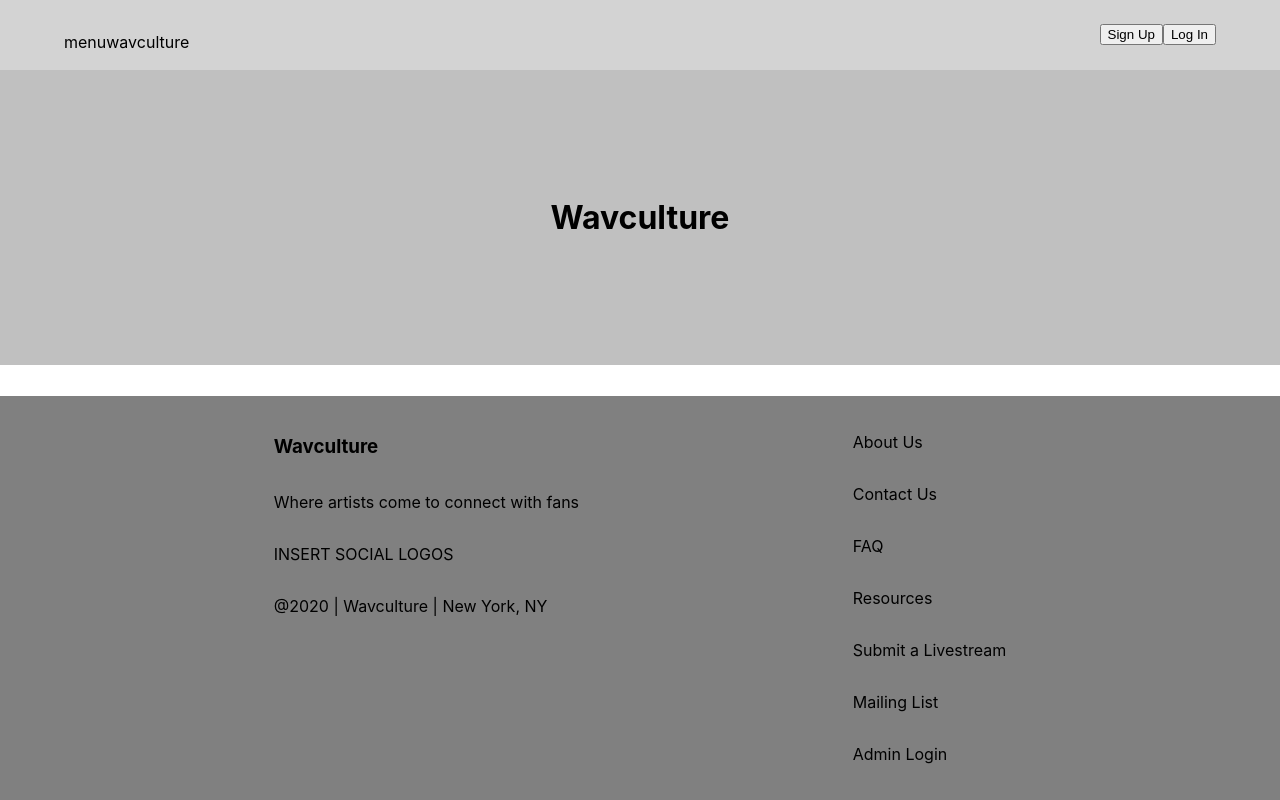
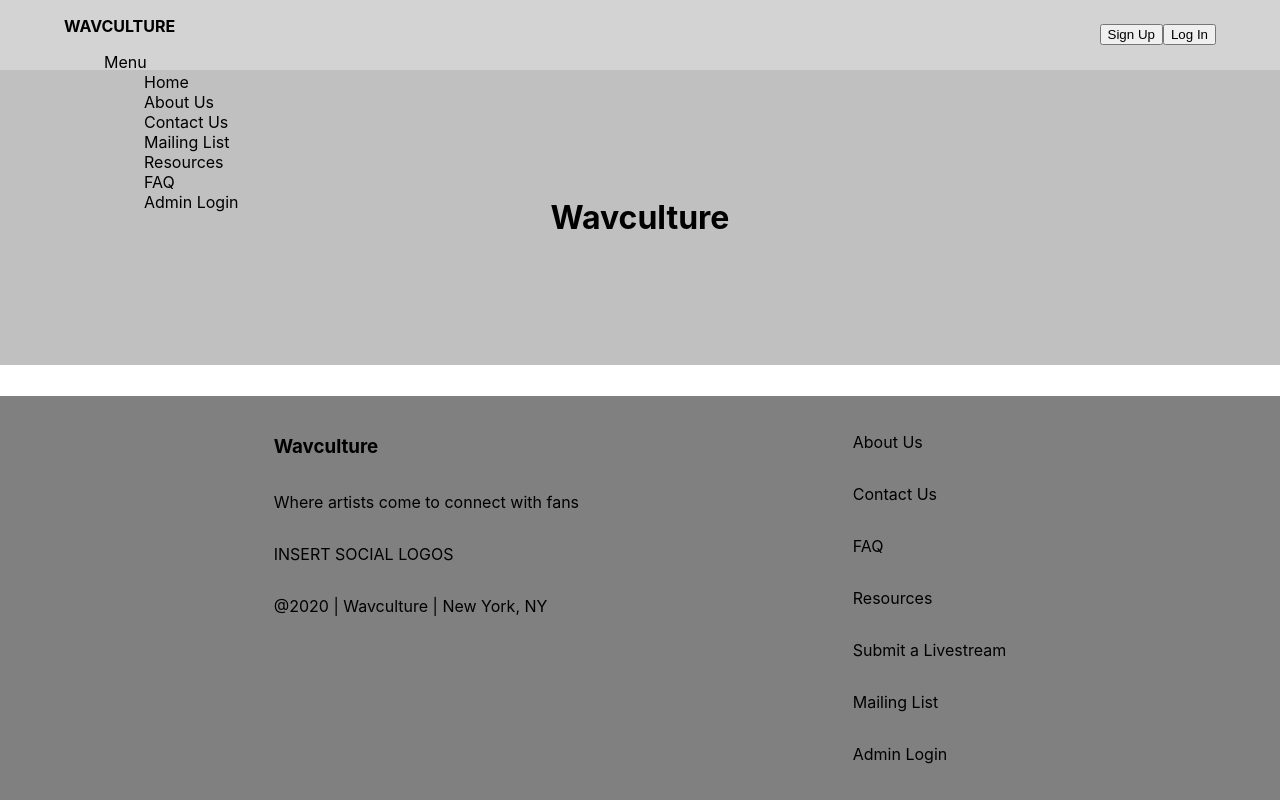
Before and after one commit to Nora-ai/Wavculture, a React (Create React App) app in the folder client/: page / in a window 1280 px wide. Built offline with nearby package versions, Linux system fonts and the light colour scheme.

Commit message:
dropdown menu

```diff
--- a/client/src/App.js
+++ b/client/src/App.js
@@ -1,6 +1,7 @@
 import React from 'react'
 import './App.css';
 import Header from './components/Header/Header'
+import Main from './components/Main/Main'
 import Footer from './components/Footer/Footer'
 
 function App() {
@@ -9,6 +10,7 @@ function App() {
     <div>
       <h1>Wavculture</h1>
     </div>
+    <Main />
     <Footer/>
   </>);
 }
--- a/client/src/components/Header/Header.css
+++ b/client/src/components/Header/Header.css
@@ -22,3 +22,17 @@
     right: 5%;
     top: 3%;
 }
+
+.dropdown-header:hover,
+.dropdown-header li:hover {
+    background: grey;
+}
+
+.dropdown-menu {
+    display:
+}
+
+.dropdown-menu,
+.dropdown-category {
+    list-style: none;
+}
--- a/client/src/components/Header/Header.jsx
+++ b/client/src/components/Header/Header.jsx
@@ -6,8 +6,23 @@ export default function Header (props) {
     return (<>
         <div className = "header-block">
             <div className = "header-left">
-                <p>menu</p>
-                <p>wavculture</p>
+                <header className="dropdown-header">
+                    <strong>WAVCULTURE</strong>
+                    <ul className= "dropdown-categories">
+                        <li className= "dropdown-category">
+                            <span>Menu</span>
+                            <ul className="dropdown-menu">
+                                <li>Home</li>
+                                <li>About Us</li>
+                                <li>Contact Us</li>
+                                <li>Mailing List</li>
+                                <li>Resources</li>
+                                <li>FAQ</li>
+                                <li>Admin Login</li>
+                            </ul>
+                        </li>
+                    </ul>
+                </header>
             </div>
             <div className = "header-right">
                 <button>Sign Up</button>
--- a/client/src/components/Main/Main.jsx
+++ b/client/src/components/Main/Main.jsx
@@ -0,0 +1,12 @@
+import React from 'react'
+import './Main.css'
+import Search from '../Search/Search'
+
+
+export default function Main (props) {
+
+    return (<>
+        <Search />
+    </>)
+
+}
--- /dev/null
+++ b/client/src/components/Search/Search.css
@@ -0,0 +1,7 @@
+.search-form-box {
+    display:flex;
+    flex-direction: row;
+    justify-content: space-evenly;
+    padding: 5%;
+
+}
--- /dev/null
+++ b/client/src/components/Search/Search.js
@@ -0,0 +1,78 @@
+import React from 'react';
+import './Search.css'
+
+export default function Search () {
+
+    return (<>
+
+        <form className="search-form-box">
+            <div>
+                <input
+                    placeholder = 'Search'
+                />
+            </div>
+
+            <div>
+                <select>
+                    <option value=''>Genre</option>
+                    <option>Ambient</option>
+                    <option>instrumental</option>
+                    <option>Rock</option>
+                    <option>Pop</option>
+                    <option>Folk</option>
+                </select>
+            </div>
+
+            <div>
+                <select>
+                    <option>Monday</option>
+                    <option>Tuesday</option>
+                    <option>Wednesday</option>
+                    <option>Thursday</option>
+                    <option>Friday</option>
+                    <option>Saturday</option>
+                    <option>Sunday</option>
+                </select>
+            </div>
+
+            <div>
+                <select>
+                    <option>UTC</option>
+                </select>
+
+            </div>
+
+            <div>
+                <select>
+                    <option>New York</option>
+                    <option>Los Angeles</option>
+                    <option>Australia</option>
+                    <option>South Africa</option>
+                </select>
+
+            </div>
+
+            <div>
+                <label>
+                    Festival
+                    <input
+                        type="checkbox"
+                        name="Festival"
+                    />
+                </label>
+            </div>
+
+            <div>
+                <label>
+                    Recurring
+                    <input
+                        type="checkbox"
+                        name="Recurring"
+                    />
+                </label>
+            </div>
+
+        </form>
+
+    </>)
+}
```
Also changed, not shown: 1 other file (tests, documents, lock files or other folders).
